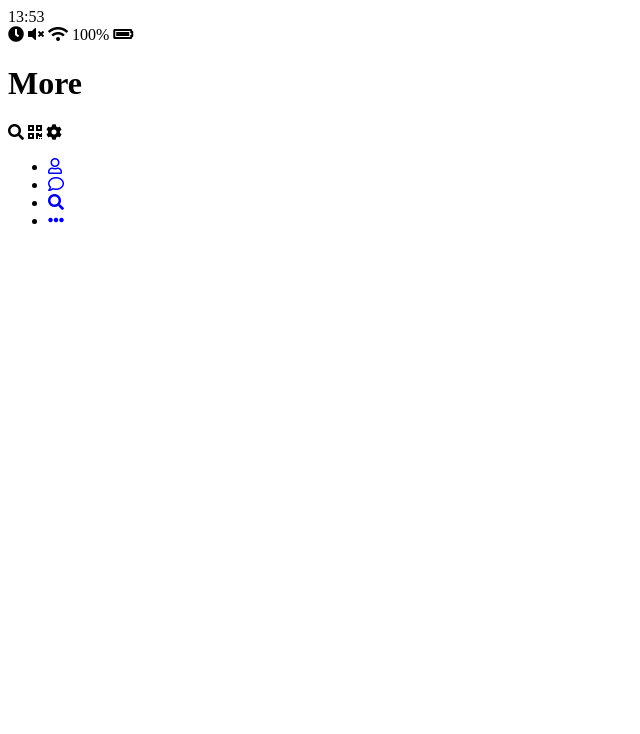
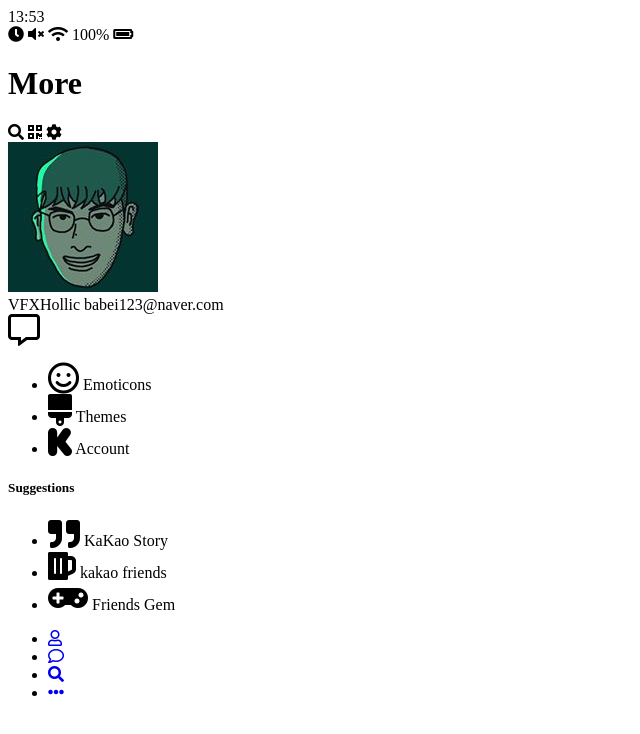
Before and after one commit to vfxholic/kakao-clone-2.0, a plain HTML site: page more.html in a window 1280 px wide. Shown: the whole page, without its empty margins (0-640 px from the left). Drawn offline with Linux system fonts and the light colour scheme.

Commit message:
kakao clone more part

```diff
--- a/more.html
+++ b/more.html
@@ -40,6 +40,81 @@
           </span>
         </div>
       </header>
+      <main class="more">
+        <header class="more__header">
+          <div class="friends__friend friend friend--lg">
+            <div class="friend__column">
+              <img
+                src="images/avatar.jpg"
+                alt=""
+                class="g-avatar friend__avatar"
+              />
+              <div class="friend__content">
+                <span class="friend__name">
+                  VFXHollic
+                </span>
+                <span class="friend__status">
+                  babei123@naver.com
+                </span>
+              </div>
+            </div>
+            <div class="friend_column">
+              <i class="far fa-comment-alt fa-2x"></i>
+            </div>
+          </div>
+          <ul class="more__btn-list">
+            <li class="more__btn">
+              <span class="more__btn-icon">
+                <i class="far fa-smile fa-2x"></i>
+              </span>
+              <span class="more__btn-title">
+                Emoticons
+              </span>
+            </li>
+            <li class="more__btn">
+              <span class="more__btn-icon">
+                <i class="fas fa-brush fa-2x"></i>
+              </span>
+              <span class="more__btn-title">
+                Themes
+              </span>
+            </li>
+            <li class="more__btn">
+              <span class="more__btn-icon">
+                <i class="fab fa-kickstarter-k fa-2x"></i>
+              </span>
+              <span class="more__btn-title">
+                Account
+              </span>
+            </li>
+          </ul>
+        </header>
+        <section class="more__suggestions">
+          <h5 class="more__title">
+            Suggestions
+          </h5>
+          <ul class="more__suggestions-list">
+            <li class="more__suggestion suggestion">
+              <span class="suggestion__icon">
+                <i class="fas fa-quote-right fa-2x"></i>
+              </span>
+              <span class="suggestion__title">KaKao Story</span>
+            </li>
+            <li class="more__suggestion suggestion">
+              <span class="suggestion__icon">
+                <i class="fas fa-beer fa-2x"></i>
+              </span>
+              <span class="suggestion__title">kakao friends</span>
+            </li>
+            <li class="more__suggestion suggestion">
+              <span class="suggestion__icon">
+                <i class="fas fa-gamepad fa-2x"></i>
+              </span>
+              <span class="suggestion__title">Friends Gem</span>
+            </li>
+          </ul>
+        </section>
+      </main>
 
       <nav class="nav">
         <ul class="nav__list">
```
